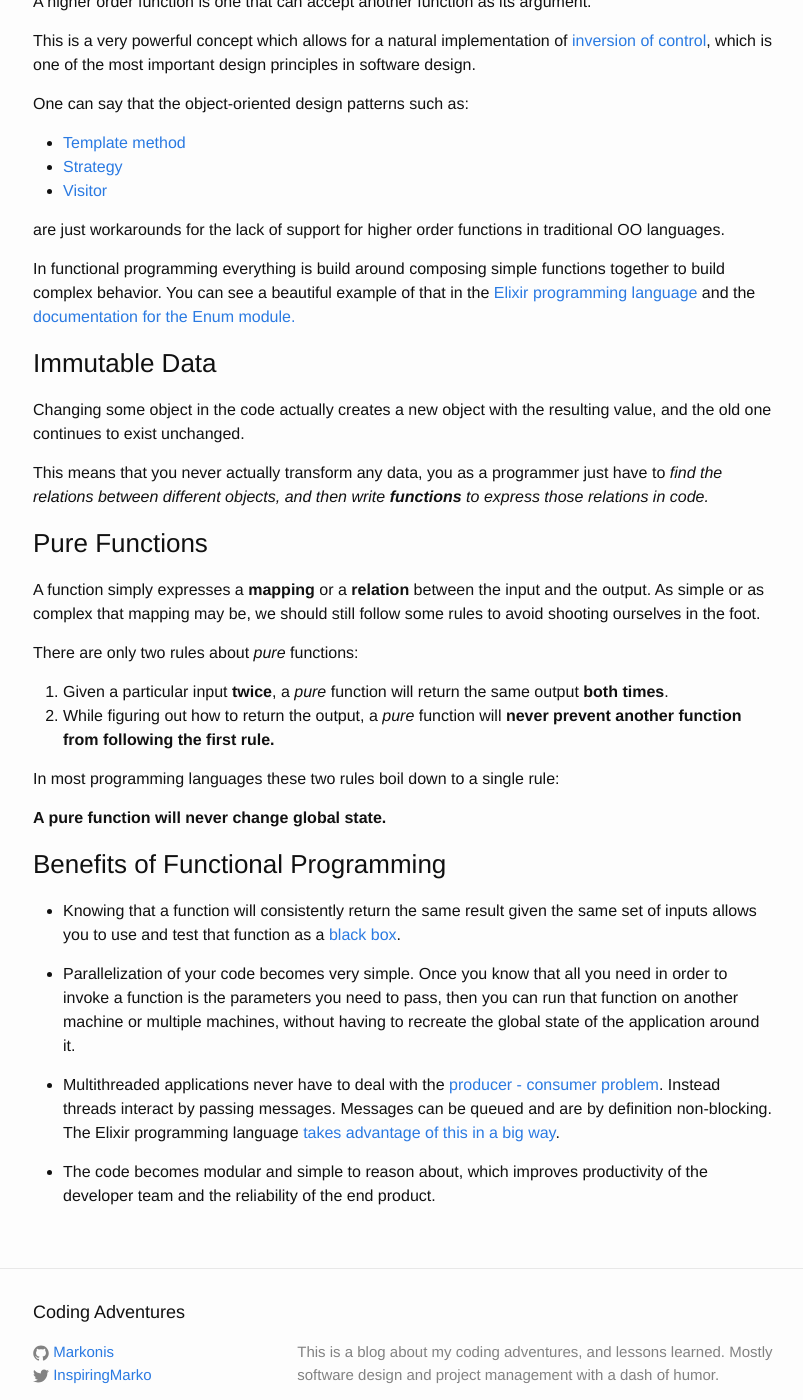
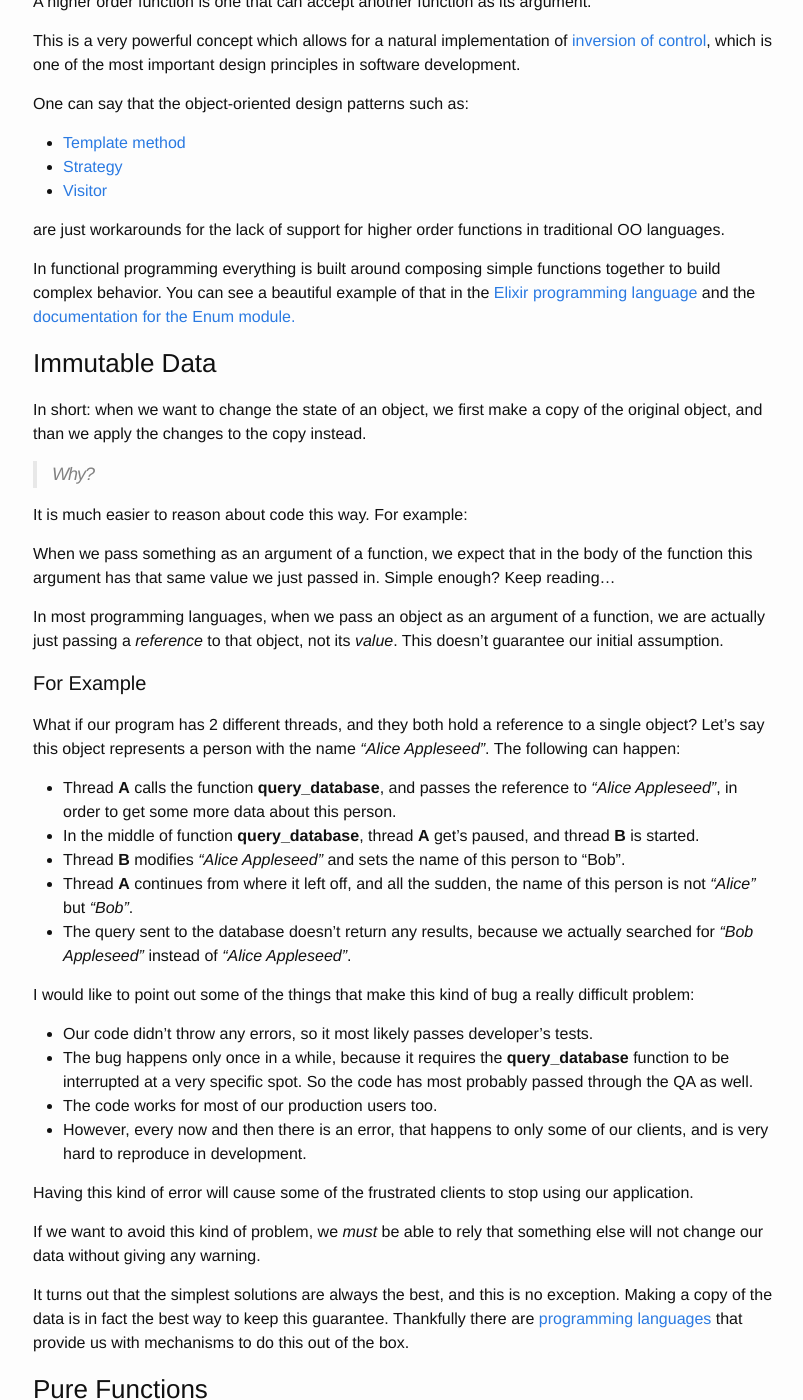
Before and after one commit to Markonis/markonis.github.io, a Jekyll site: the page built from _posts/2016-04-16-intro-to-functional-programming.markdown, in a window 1280 px wide and 1400 px high, scrolled down 771 px. Shown: the whole window, without its empty margins (237-1040 px from the left). Built offline with Jekyll 4.4.1, drawn with Linux system fonts in a browser that asks for light colours; some of the changed text lies outside the part shown.

Commit message:
Add more info about immutable data to "Intro to Functional Programming"

```diff
--- a/_posts/2016-04-16-intro-to-functional-programming.markdown
+++ b/_posts/2016-04-16-intro-to-functional-programming.markdown
@@ -14,12 +14,12 @@ Here is a blog post which answers these questions in simple language, outlining
 Being built on the mathematical foundations of [lambda calculus](https://en.wikipedia.org/wiki/Lambda_calculus), functional programming introduces a couple of foundational concepts:
 
 - Higher order functions
+- Immutable data
 - Pure functions
-- Immutable data
 
 Let's go over them one by one and try to see the benefits they bring.
 
-### Higher order functions
+### Higher Order Functions
 
 In functional languages the **function** is the main building block of your code. The same way you can create and pass around objects in an object-oriented language, in a functional language you can create and pass around functions. Simply put:
 
@@ -27,7 +27,7 @@ In functional languages the **function** is the main building block of your code
 
 A higher order function is one that can accept another function as its argument.
 
-This is a very powerful concept which allows for a natural implementation of [inversion of control](https://en.wikipedia.org/wiki/Inversion_of_control), which is one of the most important design principles in software design.
+This is a very powerful concept which allows for a natural implementation of [inversion of control](https://en.wikipedia.org/wiki/Inversion_of_control), which is one of the most important design principles in software development.
 
 One can say that the object-oriented design patterns such as:
 
@@ -37,13 +37,42 @@ One can say that the object-oriented design patterns such as:
 
 are just workarounds for the lack of support for higher order functions in traditional OO languages.
 
-In functional programming everything is build around composing simple functions together to build complex behavior. You can see a beautiful example of that in the [Elixir programming language](http://elixir-lang.org/docs.html) and the [documentation for the Enum module.](http://elixir-lang.org/docs/stable/elixir/Enum.html)
+In functional programming everything is built around composing simple functions together to build complex behavior. You can see a beautiful example of that in the [Elixir programming language](http://elixir-lang.org/docs.html) and the [documentation for the Enum module.](http://elixir-lang.org/docs/stable/elixir/Enum.html)
 
 ### Immutable Data
 
-Changing some object in the code actually creates a new object with the resulting value, and the old one continues to exist unchanged.
+In short: when we want to change the state of an object, we first make a copy of the original object, and than we apply the changes to the copy instead.
 
-This means that you never actually transform any data, you as a programmer just have to *find the relations between different objects, and then write **functions** to express those relations in code.*
+> Why?
+
+It is much easier to reason about code this way. For example:
+
+When we pass something as an argument of a function, we expect that in the body of the function this argument has that same value we just passed in. Simple enough? Keep reading...
+
+In most programming languages, when we pass an object as an argument of a function, we are actually just passing a *reference* to that object, not its *value*. This doesn't guarantee our initial assumption.
+
+#### For Example
+
+What if our program has 2 different threads, and they both hold a reference to a single object? Let's say this object represents a person with the name *"Alice Appleseed"*. The following can happen:
+
+- Thread **A** calls the function **query_database**, and passes the reference to *"Alice Appleseed"*, in order to get some more data about this person.
+- In the middle of function **query_database**, thread **A** get's paused, and thread **B** is started.
+- Thread **B** modifies *"Alice Appleseed"* and sets the name of this person to "Bob".
+- Thread **A** continues from where it left off, and all the sudden, the name of this person is not *"Alice"* but *"Bob"*.
+- The query sent to the database doesn't return any results, because we actually searched for *"Bob Appleseed"* instead of *"Alice Appleseed"*.
+
+I would like to point out some of the things that make this kind of bug a really difficult problem:
+
+- Our code didn't throw any errors, so it most likely passes developer's tests.
+- The bug happens only once in a while, because it requires the **query_database** function to be interrupted at a very specific spot. So the code has most probably passed through the QA as well.
+- The code works for most of our production users too.
+- However, every now and then there is an error, that happens to only some of our clients, and is very hard to reproduce in development.
+
+Having this kind of error will cause some of the frustrated clients to stop using our application.
+
+If we want to avoid this kind of problem, we *must* be able to rely that something else will not change our data without giving any warning.
+
+It turns out that the simplest solutions are always the best, and this is no exception. Making a copy of the data is in fact the best way to keep this guarantee. Thankfully there are [programming languages](http://stackoverflow.com/questions/3137082/programmings-languages-that-are-immutable-by-default) that provide us with mechanisms to do this out of the box.
 
 ### Pure Functions
 
@@ -58,6 +87,8 @@ In most programming languages these two rules boil down to a single rule:
 
 **A pure function will never change global state.**
 
+This means that you never actually transform any data. You as a programmer just have to *find the relations between different objects, and then write **functions** to express those relations in code.*
+
 ### Benefits of Functional Programming
 
 - Knowing that a function will consistently return the same result given the same set of inputs allows you to use and test that function as a [black box](https://en.wikipedia.org/wiki/Black-box_testing).
```
